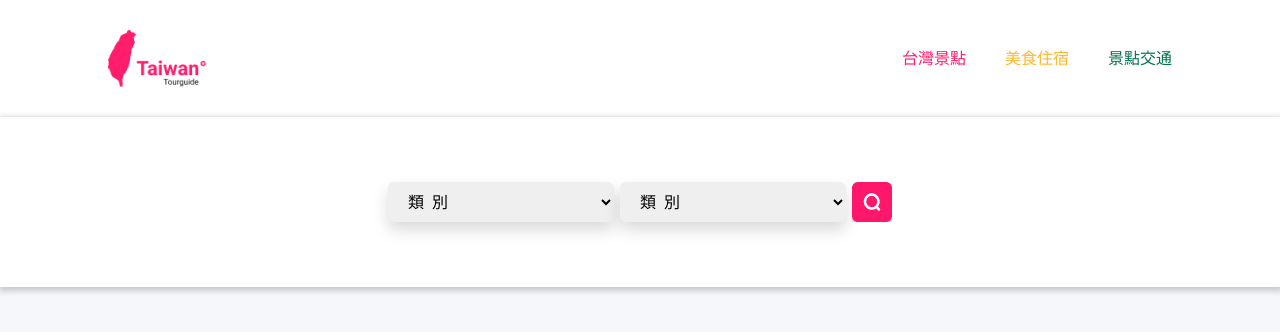
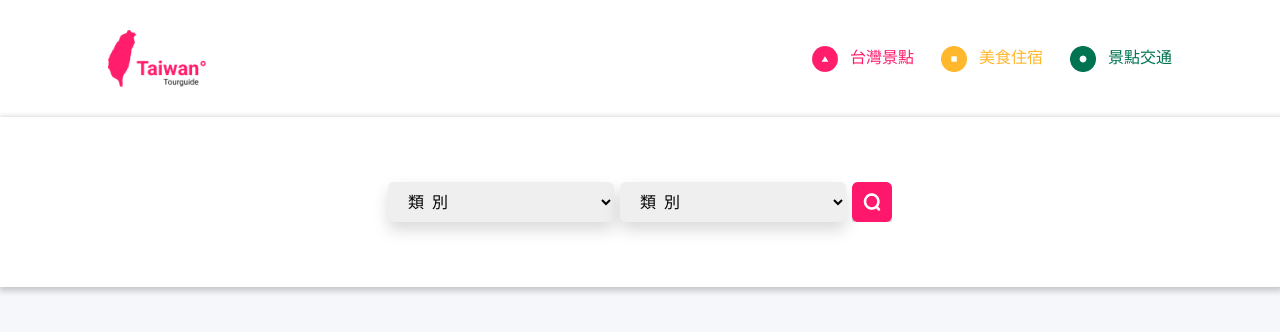
Before and after one commit to chiawen81/2021F2E-v1, a plain HTML site: page transport.html in a window 1280 px wide. Drawn offline with Linux system fonts and the light colour scheme; the site is published under a folder, as on GitHub Pages, so addresses that start at the root find nothing.

Commit message:
Update 2021-11-14T07:08:47.051Z

```diff
--- a/transport.html
+++ b/transport.html
@@ -19,15 +19,15 @@
     <img class="logo" src="./assets/images/logo.png" alt="">
     <ul>
         <li>
-            <img src="../assets/images/icon_menu_pink.svg" alt="">
+            <img src="./assets/images/icon_menu_pink.svg" alt="">
             <a class="text-pink" href="/taiwan-spot">台灣景點</a>
         </li>
         <li>
-            <img src="/assets/images/icon_menu_yellow.png" alt="">
+            <img src="./assets/images/icon_menu_yellow.png" alt="">
             <a class="text-yellow" href="/food-hotel">美食住宿</a>
         </li>
         <li>
-            <img src="/assets/images/icon_menu_green.png" alt="">
+            <img src="./assets/images/icon_menu_green.png" alt="">
             <a class="text-green" href="/transport">景點交通</a>
         </li>
     </ul>
```
